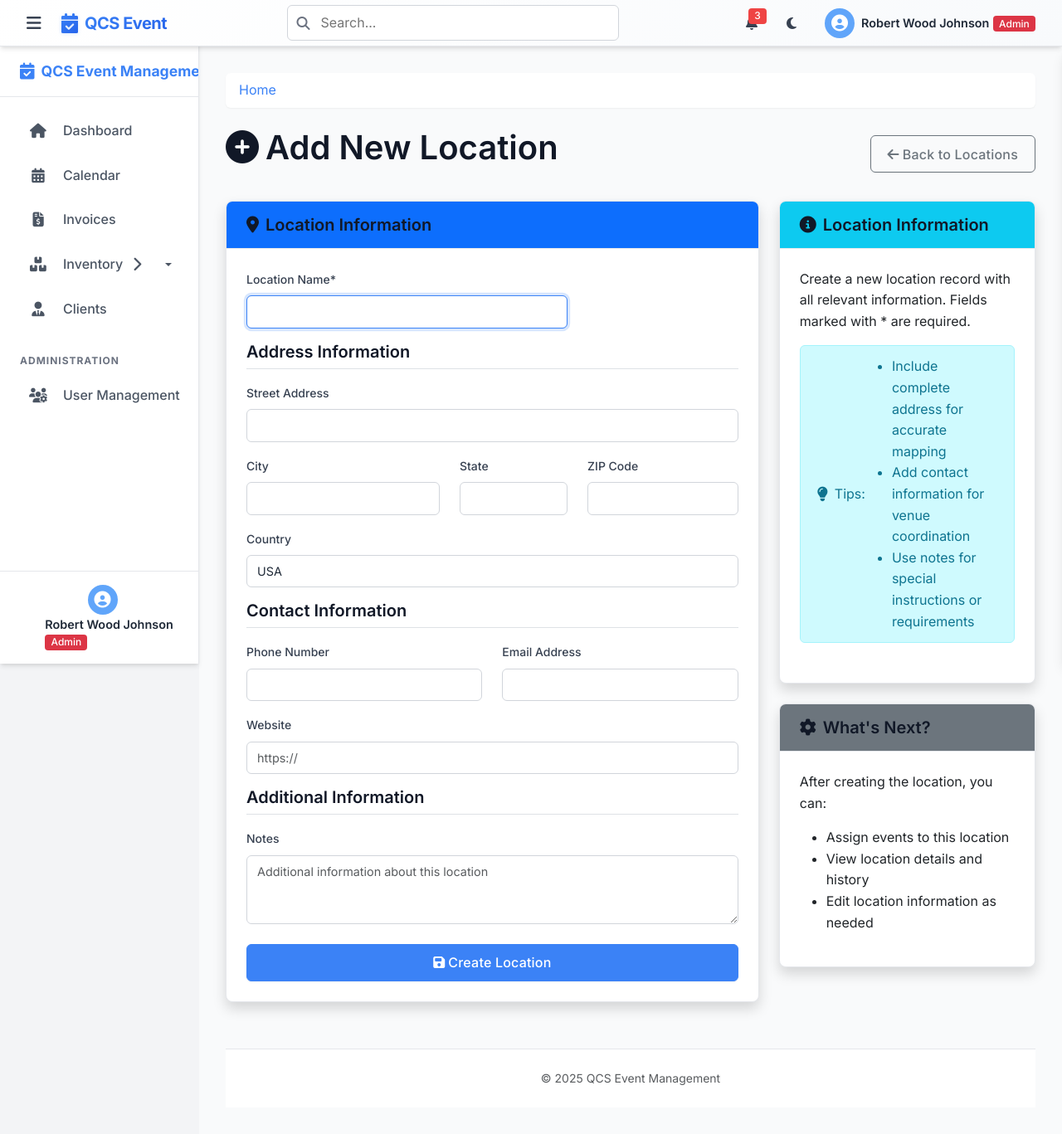
After one commit to Qcsinc23/Event_Management_Enhanced, a Flask app: page /locations/new in a window 1280 px wide. The commit adds this page. Shown: the whole page at 83% size. Run offline with Flask 2, Linux system fonts and the light colour scheme; a user stored in the database is signed in; data comes from the database, SQL or seed files in the repository; some libraries are stand-ins or nearby versions.

Commit message:
Fix location creation functionality
- Add missing new_location.html template with complete form
- Fix URL references in locations.html to use correct blueprint name
- Location creation form now works properly with validation and redirect

```diff
--- a/templates/locations.html
+++ b/templates/locations.html
@@ -111,7 +111,7 @@
                 </h5>
                 <button type="button" class="btn-close" data-bs-dismiss="modal" aria-label="Close"></button>
             </div>
-            <form action="{{ url_for('locations.new_location') }}" method="post">
+            <form id="newLocationForm" action="{{ url_for('locations.new_location') }}" method="post">
                 <div class="modal-body">
                     <div class="row mb-3">
                         <div class="col-md-8">
--- /dev/null
+++ b/templates/new_location.html
@@ -0,0 +1,148 @@
+{% extends 'layout.html' %}
+
+{% block title %}Add New Location - QCS Event Management{% endblock %}
+
+{% block content %}
+<div class="d-flex justify-content-between align-items-center mb-4">
+    <h1><i class="fas fa-plus-circle me-2"></i>Add New Location</h1>
+    <a href="{{ url_for('locations.locations') }}" class="btn btn-outline-secondary">
+        <i class="fas fa-arrow-left me-1"></i>Back to Locations
+    </a>
+</div>
+
+<div class="row">
+    <div class="col-lg-8">
+        <div class="card shadow mb-4">
+            <div class="card-header bg-primary text-white">
+                <h5 class="mb-0"><i class="fas fa-map-marker-alt me-2"></i>Location Information</h5>
+            </div>
+            <div class="card-body">
+                <form method="post">
+                    <div class="row mb-3">
+                        <div class="col-md-8">
+                            <label for="name" class="form-label">Location Name*</label>
+                            <input type="text" class="form-control" id="name" name="name" required>
+                        </div>
+                    </div>
+
+                    <h5 class="border-bottom pb-2 mb-3">Address Information</h5>
+
+                    <div class="mb-3">
+                        <label for="address" class="form-label">Street Address</label>
+                        <input type="text" class="form-control" id="address" name="address">
+                    </div>
+
+                    <div class="row mb-3">
+                        <div class="col-md-5">
+                            <label for="city" class="form-label">City</label>
+                            <input type="text" class="form-control" id="city" name="city">
+                        </div>
+                        <div class="col-md-3">
+                            <label for="state" class="form-label">State</label>
+                            <input type="text" class="form-control" id="state" name="state">
+                        </div>
+                        <div class="col-md-4">
+                            <label for="zip_code" class="form-label">ZIP Code</label>
+                            <input type="text" class="form-control" id="zip_code" name="zip_code">
+                        </div>
+                    </div>
+
+                    <div class="mb-3">
+                        <label for="country" class="form-label">Country</label>
+                        <input type="text" class="form-control" id="country" name="country" value="USA">
+                    </div>
+
+                    <h5 class="border-bottom pb-2 mb-3">Contact Information</h5>
+
+                    <div class="row mb-3">
+                        <div class="col-md-6">
+                            <label for="phone" class="form-label">Phone Number</label>
+                            <input type="tel" class="form-control" id="phone" name="phone">
+                        </div>
+                        <div class="col-md-6">
+                            <label for="email" class="form-label">Email Address</label>
+                            <input type="email" class="form-control" id="email" name="email">
+                        </div>
+                    </div>
+
+                    <div class="mb-3">
+                        <label for="website" class="form-label">Website</label>
+                        <input type="url" class="form-control" id="website" name="website" placeholder="https://">
+                    </div>
+
+                    <h5 class="border-bottom pb-2 mb-3">Additional Information</h5>
+
+                    <div class="mb-4">
+                        <label for="notes" class="form-label">Notes</label>
+                        <textarea class="form-control" id="notes" name="notes" rows="3"
+                                  placeholder="Additional information about this location"></textarea>
+                    </div>
+
+                    <div class="d-grid gap-2">
+                        <button type="submit" class="btn btn-primary">
+                            <i class="fas fa-save me-1"></i>Create Location
+                        </button>
+                    </div>
+                </form>
+            </div>
+        </div>
+    </div>
+
+    <div class="col-lg-4">
+        <div class="card shadow mb-4">
+            <div class="card-header bg-info text-white">
+                <h5 class="mb-0"><i class="fas fa-info-circle me-2"></i>Location Information</h5>
+            </div>
+            <div class="card-body">
+                <p>Create a new location record with all relevant information. Fields marked with * are required.</p>
+
+                <div class="alert alert-info">
+                    <i class="fas fa-lightbulb me-2"></i>Tips:
+                    <ul class="mb-0">
+                        <li>Include complete address for accurate mapping</li>
+                        <li>Add contact information for venue coordination</li>
+                        <li>Use notes for special instructions or requirements</li>
+                    </ul>
+                </div>
+            </div>
+        </div>
+
+        <div class="card shadow">
+            <div class="card-header bg-secondary text-white">
+                <h5 class="mb-0"><i class="fas fa-cog me-2"></i>What's Next?</h5>
+            </div>
+            <div class="card-body">
+                <p>After creating the location, you can:</p>
+                <ul>
+                    <li>Assign events to this location</li>
+                    <li>View location details and history</li>
+                    <li>Edit location information as needed</li>
+                </ul>
+            </div>
+        </div>
+    </div>
+</div>
+{% endblock %}
+
+{% block scripts %}
+<script>
+    document.addEventListener('DOMContentLoaded', function() {
+        const form = document.querySelector('form');
+        const nameInput = document.getElementById('name');
+
+        // Focus on the name field when page loads
+        nameInput.focus();
+
+        // Form validation
+        form.addEventListener('submit', function(e) {
+            const name = nameInput.value.trim();
+            if (!name) {
+                e.preventDefault();
+                alert('Location name is required.');
+                nameInput.focus();
+                return false;
+            }
+        });
+    });
+</script>
+{% endblock %}
```
